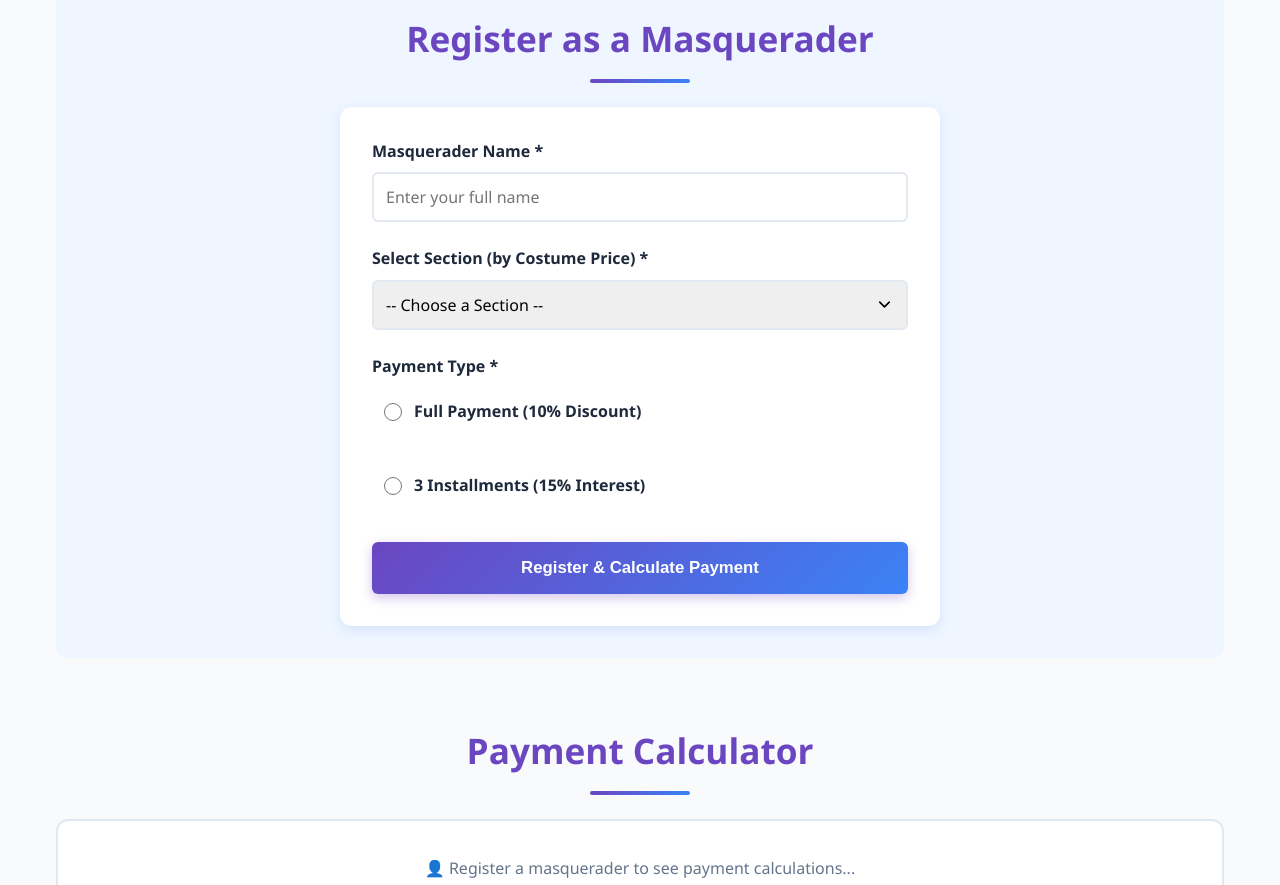
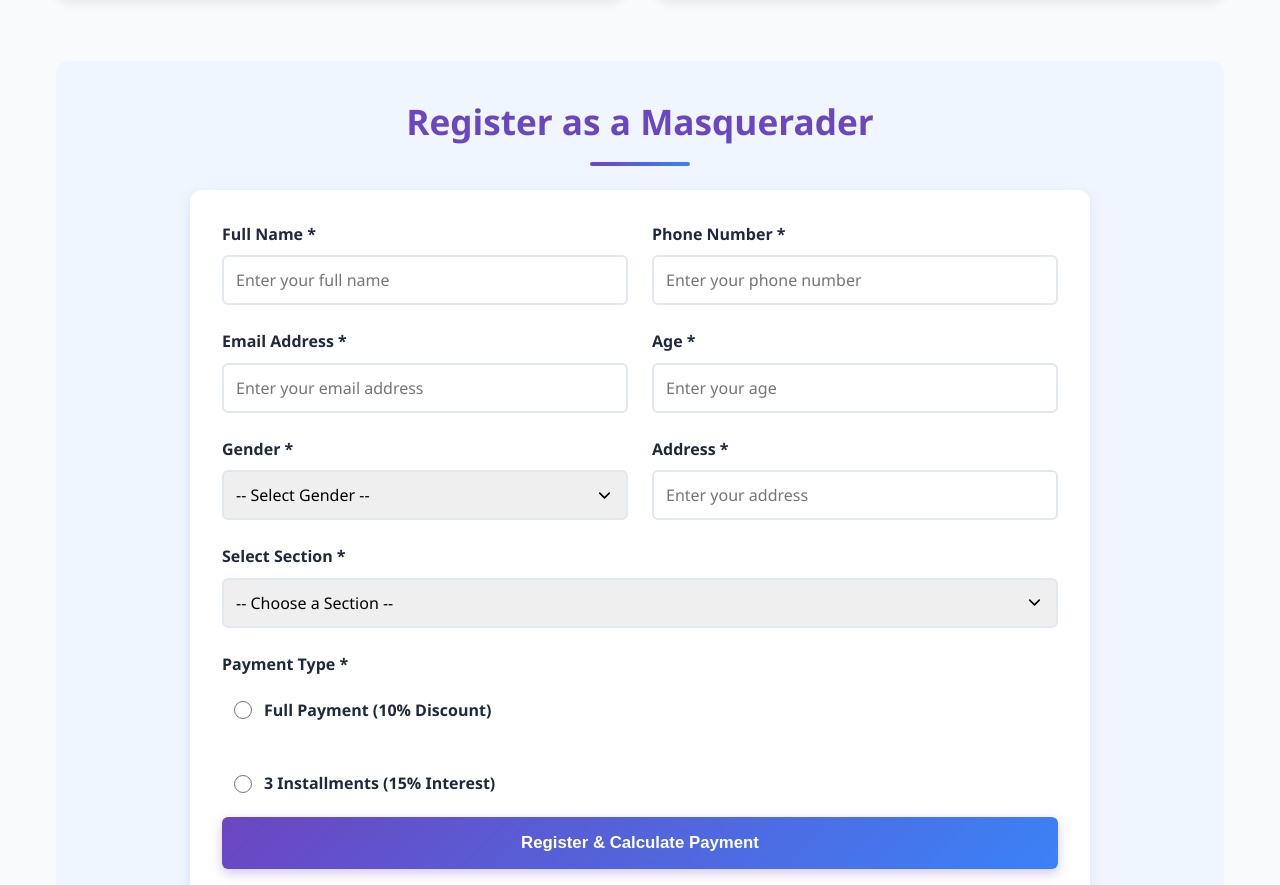
Before and after one commit to cassceliagrant23-svg/Carnival, a plain HTML site: page index.html in a window 1280 px wide. Shown: the part 1871-2756 px from the top of the page. Drawn offline with Linux system fonts and the light colour scheme.

Commit message:
git add index.html git commit -m "Fix image references & update welcome/footer text" git push

```diff
--- a/index.html
+++ b/index.html
@@ -32,7 +32,7 @@
         <!-- About Section -->
         <section id="about" class="about-section">
             <h2>About Carnival Masqueraders</h2>
-            <p>Welcome to Carnival Masqueraders, the premier mas band in Trinidad and Tobago Carnival celebrations.
+            <p>Welcome to Carnival Masqueraders, the premier mas band in Jamaica.
             We bring vibrant energy, stunning costumes, and unforgettable experiences to thousands of masqueraders every year.</p>
             <p>With over 20 years of tradition, we offer five unique costume sections designed to let every masquerader
             express their carnival spirit. Join us and be part of the magic!</p>
@@ -43,6 +43,7 @@
             <h2>Our Five Costume Sections</h2>
             <div class="sections-grid">
                 <div class="section-card">
+                    <img src="images/army.jpg" alt="Army Section" class="section-image">
                     <div class="section-header">
                         <h3>Army</h3>
                         <span class="price-badge">$160</span>
@@ -56,6 +57,7 @@
                 </div>
 
                 <div class="section-card">
+                    <img src="images/bells.jpg" alt="Bells Section" class="section-image">
                     <div class="section-header">
                         <h3>Bells</h3>
                         <span class="price-badge">$240</span>
@@ -69,6 +71,7 @@
                 </div>
 
                 <div class="section-card">
+                    <img src="images/neverland.jpg" alt="Neverland Section" class="section-image">
                     <div class="section-header">
                         <h3>Neverland</h3>
                         <span class="price-badge">$310</span>
@@ -82,6 +85,7 @@
                 </div>
 
                 <div class="section-card">
+                    <img src="images/carat.jpg" alt="Carat Section" class="section-image">
                     <div class="section-header">
                         <h3>Carat</h3>
                         <span class="price-badge">$370</span>
@@ -95,6 +99,7 @@
                 </div>
 
                 <div class="section-card">
+                    <img src="images/engene.jpg" alt="Engene Section" class="section-image">
                     <div class="section-header">
                         <h3>Engene</h3>
                         <span class="price-badge">$425</span>
@@ -130,14 +135,49 @@
         <section id="register" class="register-section">
             <h2>Register as a Masquerader</h2>
             <form id="registrationForm" class="registration-form">
+                <div class="form-row">
                     <div class="form-group">
-                    <label for="masqueraderName">Masquerader Name *</label>
-                    <input type="text" id="masqueraderName" required placeholder="Enter your full name">
+                        <label for="fullName">Full Name *</label>
+                        <input type="text" id="fullName" name="fullName" required placeholder="Enter your full name">
+                    </div>
+                    <div class="form-group">
+                        <label for="phoneNumber">Phone Number *</label>
+                        <input type="tel" id="phoneNumber" name="phoneNumber" required placeholder="Enter your phone number">
+                    </div>
                 </div>
 
+                <div class="form-row">
                     <div class="form-group">
-                    <label for="costumeCost">Select Section (by Costume Price) *</label>
-                    <select id="costumeCost" required>
+                        <label for="emailAddress">Email Address *</label>
+                        <input type="email" id="emailAddress" name="emailAddress" required placeholder="Enter your email address">
+                    </div>
+                    <div class="form-group">
+                        <label for="age">Age *</label>
+                        <input type="number" id="age" name="age" required min="18" placeholder="Enter your age">
+                    </div>
+                </div>
+
+                <div class="form-row">
+                    <div class="form-group">
+                        <label for="gender">Gender *</label>
+                        <select id="gender" name="gender" required>
+                            <option value="">-- Select Gender --</option>
+                            <option value="Male">Male</option>
+                            <option value="Female">Female</option>
+                            <option value="Other">Other</option>
+                            <option value="Prefer not to say">Prefer not to say</option>
+                        </select>
+                    </div>
+                    <div class="form-group">
+                        <label for="address">Address *</label>
+                        <input type="text" id="address" name="address" required placeholder="Enter your address">
+                    </div>
+                </div>
+
+                <div class="form-row">
+                    <div class="form-group">
+                        <label for="section">Select Section *</label>
+                        <select id="section" name="section" required>
                             <option value="">-- Choose a Section --</option>
                             <option value="160">Army - $160</option>
                             <option value="240">Bells - $240</option>
@@ -146,16 +186,17 @@
                             <option value="425">Engene - $425</option>
                         </select>
                     </div>
+                </div>
 
                 <div class="form-group">
-                    <label for="paymentType">Payment Type *</label>
+                    <label>Payment Type *</label>
                     <div class="radio-group">
                         <label class="radio-label">
-                            <input type="radio" name="paymentType" value="full" required>
+                            <input type="radio" name="paymentType" value="Full" required>
                             Full Payment (10% Discount)
                         </label>
                         <label class="radio-label">
-                            <input type="radio" name="paymentType" value="installment">
+                            <input type="radio" name="paymentType" value="Installment">
                             3 Installments (15% Interest)
                         </label>
                     </div>
--- a/style.css
+++ b/style.css
@@ -209,6 +209,14 @@ section h2::after {
     margin: 0;
 }
 
+.section-image {
+    width: 100%;
+    height: 200px;
+    object-fit: cover;
+    border-radius: 8px 8px 0 0;
+    margin-bottom: 1rem;
+}
+
 .price-badge {
     background: linear-gradient(135deg, var(--primary-purple), var(--primary-blue));
     color: white;
@@ -310,7 +318,7 @@ section h2::after {
 }
 
 .registration-form {
-    max-width: 600px;
+    max-width: 900px;
     margin: 0 auto;
     background-color: white;
     padding: 2rem;
@@ -318,8 +326,15 @@ section h2::after {
     box-shadow: 0 4px 12px rgba(59, 130, 246, 0.15);
 }
 
+.form-row {
+    display: grid;
+    grid-template-columns: repeat(auto-fit, minmax(300px, 1fr));
+    gap: 1.5rem;
+    margin-bottom: 1.5rem;
+}
+
 .form-group {
-    margin-bottom: 1.5rem;
+    margin-bottom: 0;
 }
 
 label {
@@ -330,6 +345,9 @@ label {
 }
 
 input[type="text"],
+input[type="tel"],
+input[type="email"],
+input[type="number"],
 select {
     width: 100%;
     padding: 0.75rem;
@@ -341,6 +359,9 @@ select {
 }
 
 input[type="text"]:focus,
+input[type="tel"]:focus,
+input[type="email"]:focus,
+input[type="number"]:focus,
 select:focus {
     outline: none;
     border-color: var(--primary-purple);
```
Also changed, not shown: 1 other file. Lines whose indentation alone changed are shown as unchanged.
